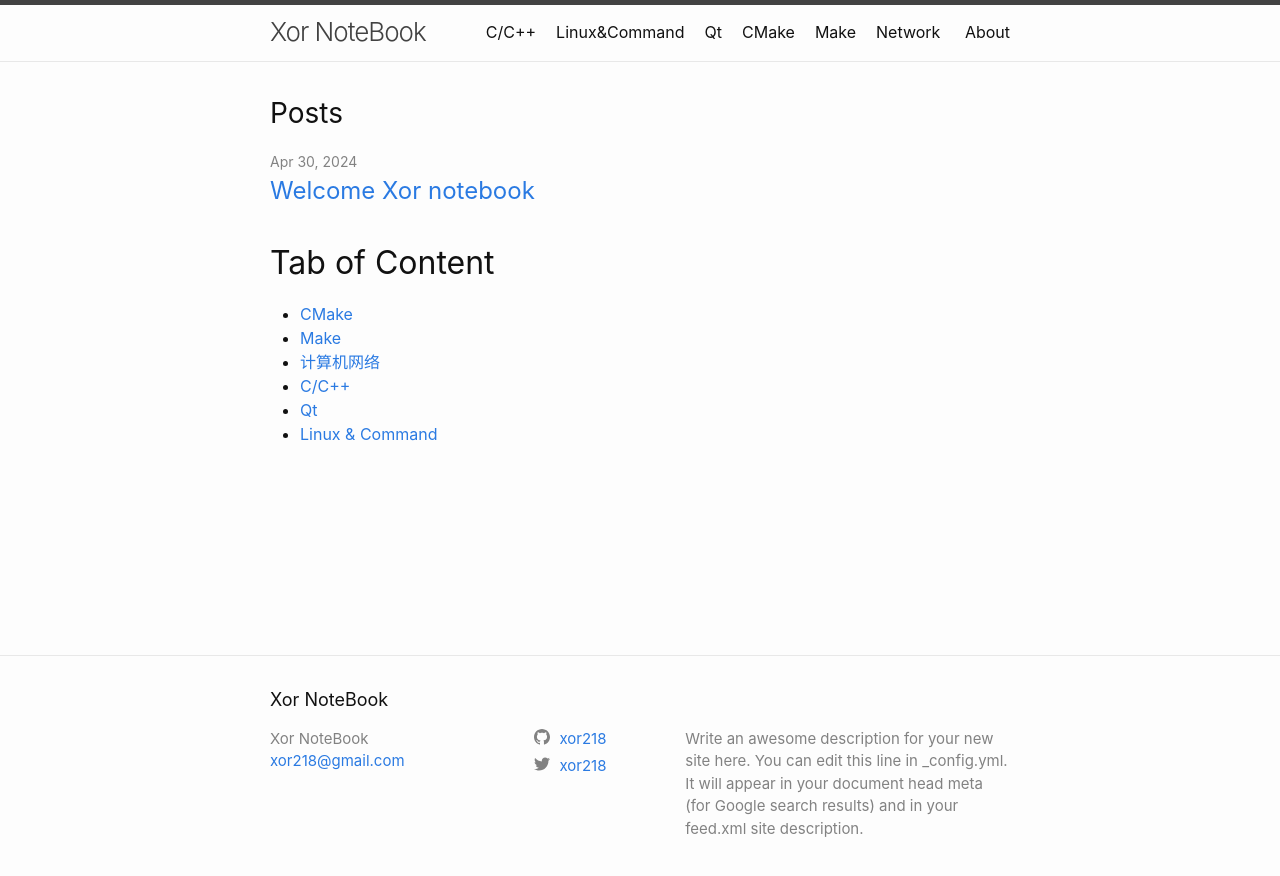
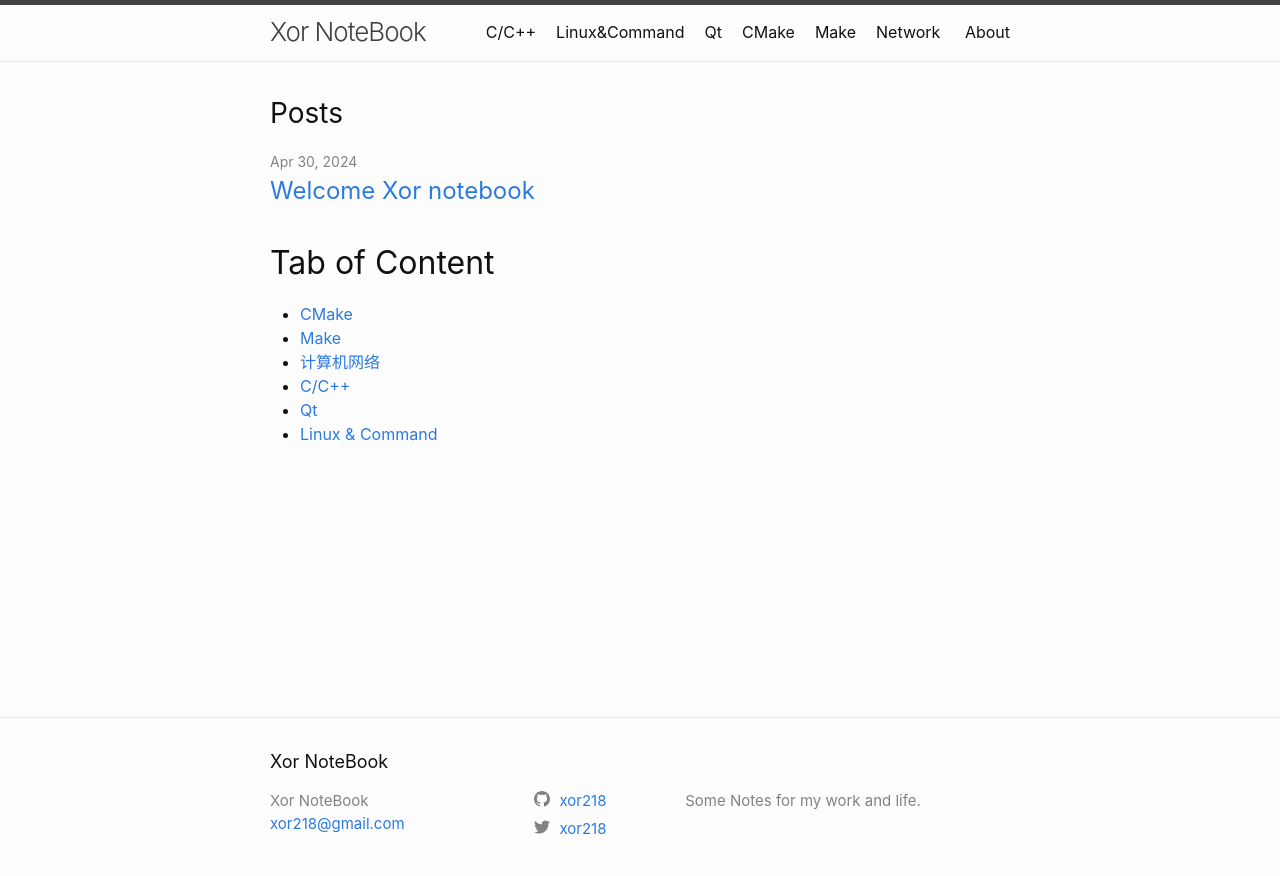
Before and after one commit to xor218/xor218.github.io, a Jekyll site: the page built from index.markdown, in a window 1280 px wide. Shown: the top 876 px of the page. Built offline with Jekyll 4.4.1, drawn with Linux system fonts in a browser that asks for light colours.

Commit message:
describe

```diff
--- a/_config.yml
+++ b/_config.yml
@@ -40,9 +40,7 @@
 title: Xor NoteBook
 email: xor218@gmail.com
 description: >- # this means to ignore newlines until "baseurl:"
-  Write an awesome description for your new site here. You can edit this
-  line in _config.yml. It will appear in your document head meta (for
-  Google search results) and in your feed.xml site description.
+  Some Notes for my work and life.
 baseurl: "" # the subpath of your site, e.g. /blog
 url: "https://xor218.github.io" # the base hostname & protocol for your site, e.g. http://example.com
 twitter_username: xor218
```
